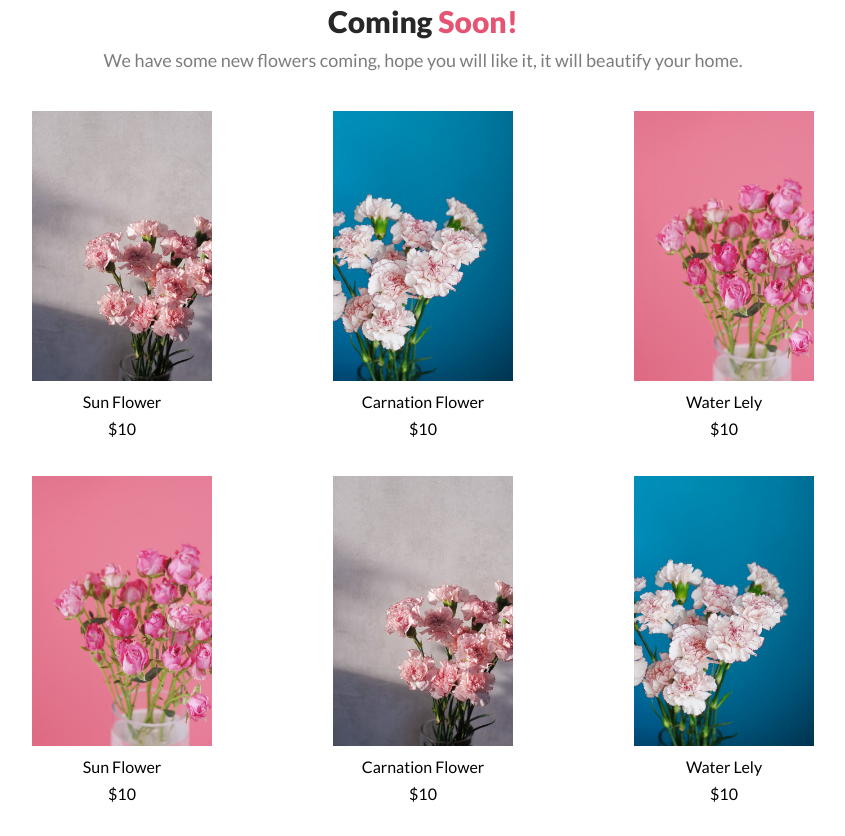
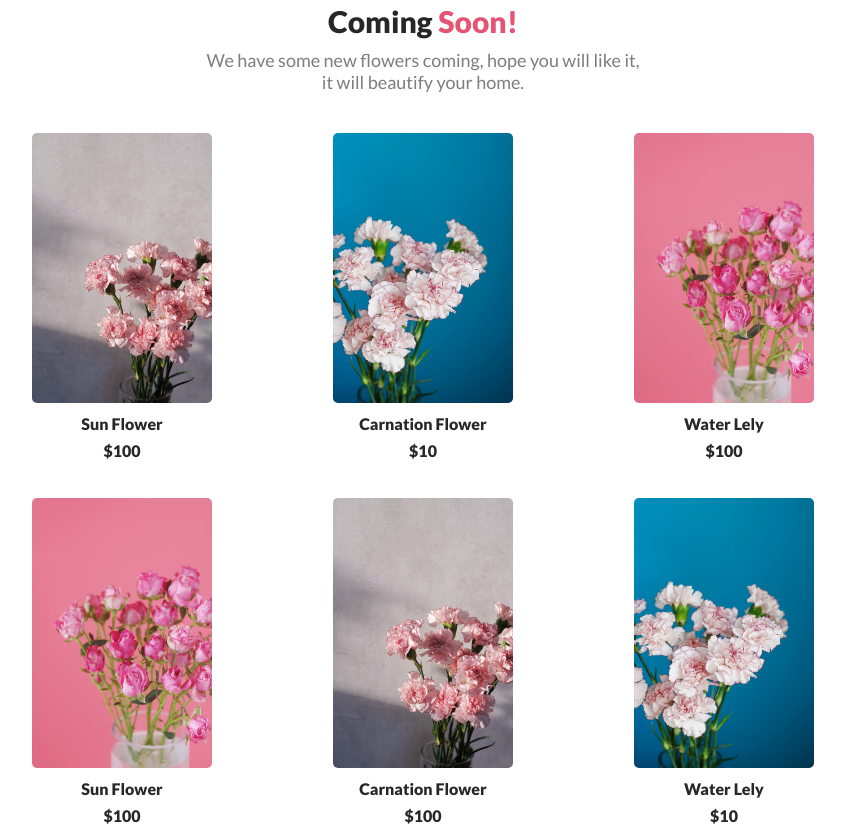
Before and after one commit to borhansiddque/flower-shop-ass, a plain HTML site: page index.html in a window 1280 px wide. Shown: the part 1667-2503 px from the top of the page, without its empty margins (217-1062 px from the left). Drawn offline with Linux system fonts and the light colour scheme.

Commit message:
Simple Edit

```diff
--- a/index.html
+++ b/index.html
@@ -47,13 +47,13 @@
 
             <section class="coming-soon">
                 <h2 class="coming-soon-title">Coming <span class="color-primary">Soon!</span></h2>
-                <p class="coming-soon-desc">We have some new flowers coming, hope you will like it, it will beautify your home.</p>
+                <p class="coming-soon-desc">We have some new flowers coming, hope you will like it, <br> it will beautify your home.</p>
                 <div class="coming-soon-container">
                     <div class="coming-item1">
                         <div class="items">
                             <img src="./asset/f-1.jpg" alt="">
                             <p>Sun Flower</p>
-                            <p>$10</p>
+                            <p>$100</p>
                         </div>
                         <div class="items">
                             <img src="./asset/f-2.jpg" alt="">
@@ -63,19 +63,19 @@
                         <div class="items">
                             <img src="./asset/f-3.jpg" alt="">
                             <p>Water Lely</p>
-                            <p>$10</p>
+                            <p>$100</p>
                         </div>
                     </div>
                     <div class="coming-item1">
                         <div class="items">
                             <img src="./asset/f-3.jpg" alt="">
                             <p>Sun Flower</p>
-                            <p>$10</p>
+                            <p>$100</p>
                         </div>
                         <div class="items">
                             <img src="./asset/f-1.jpg" alt="">
                             <p>Carnation Flower</p>
-                            <p>$10</p>
+                            <p>$100</p>
                         </div>
                         <div class="items">
                             <img src="./asset/f-2.jpg" alt="">
--- a/style/style.css
+++ b/style/style.css
@@ -163,22 +163,14 @@ h2.coming-soon-title {
 .items img {
     width: 180px;
     margin-top: 30px;
+    border-radius: 5px;
 }
 
 .items p {
+    color: #272727;
     margin: 8px 0px;
+    font-weight: 800;
 }
-
-
-
-
-
-
-
-
-
-
-
 
 
 
@@ -209,6 +201,7 @@ Support Section CSS Start
 .support-item p {
     color: rgba(39, 39, 39, 0.80);
     margin-top: 15px;
+    font-weight: 800;
 }
 
 
```
